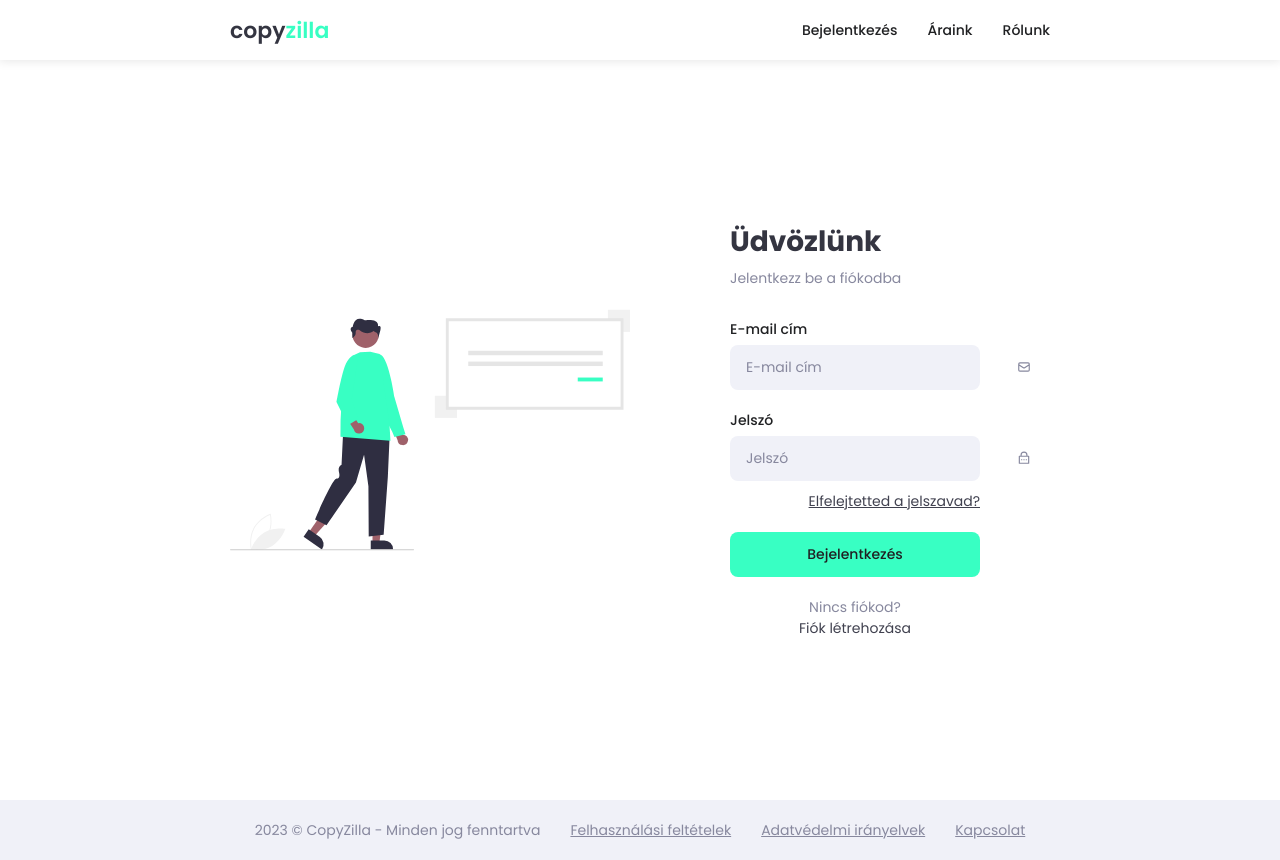
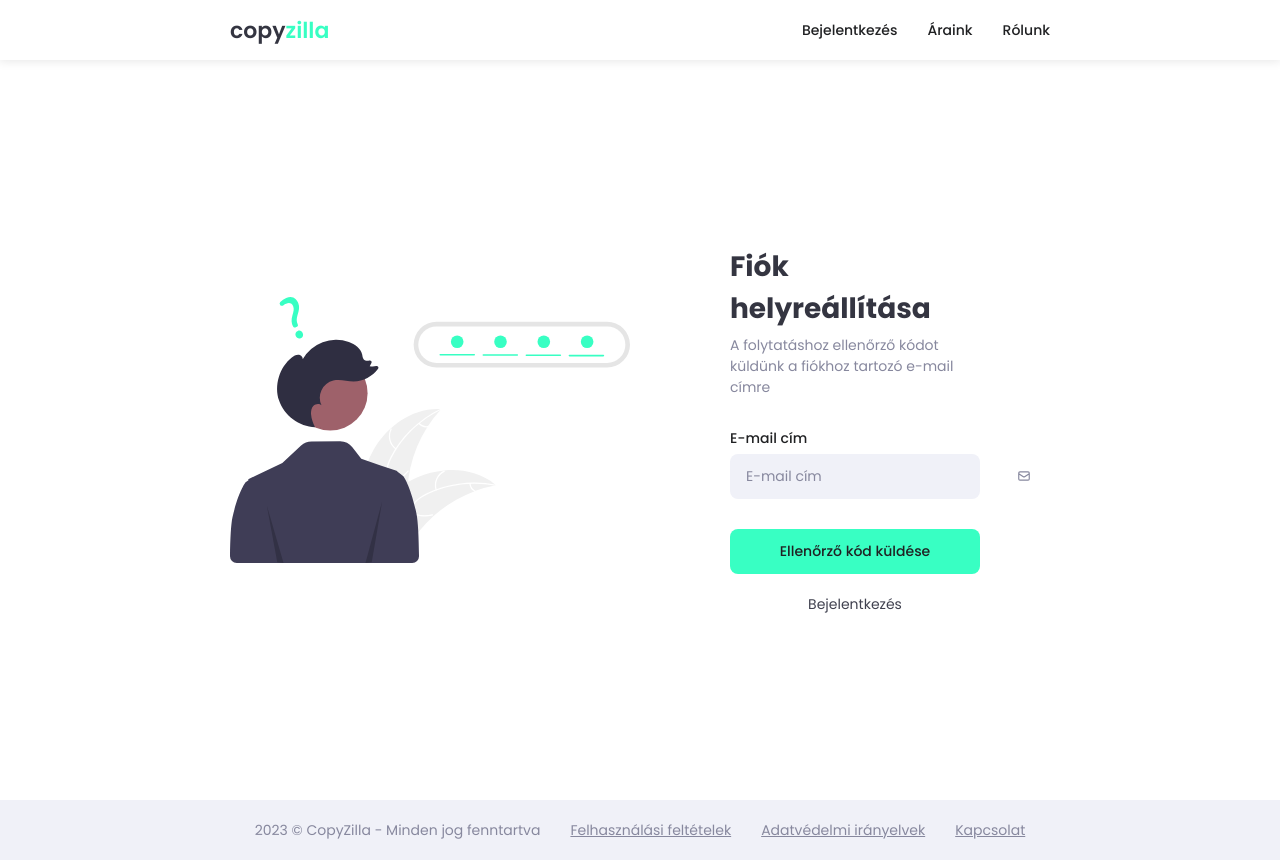
Before and after one commit to kiralyandrasdev/CopyZilla, a React (Create React App) app in the folder web/: page /auth/accountRecovery in a window 1280 px wide. Before the commit this address led to /auth/login. Built offline with nearby package versions, Linux system fonts and the light colour scheme; no server answers.

Commit message:
added password reset

```diff
--- a/web/src/features/authentication/components/RecoveryForm.js
+++ b/web/src/features/authentication/components/RecoveryForm.js
@@ -1,3 +1,4 @@
+import { getAuth, sendPasswordResetEmail } from "firebase/auth";
 import React, { useState } from "react";
 import { HiOutlineMail } from "react-icons/hi";
 import { useNavigate } from "react-router-dom";
@@ -6,6 +7,9 @@ import "./AuthForm.css";
 
 export default function RecoveryForm() {
     const [email, setEmail] = useState('');
+    const [message, setMessage] = useState(null);
+    const [errorMessage, setErrorMessage] = useState(null);
+    const [emailError, setEmailError] = useState(false);
 
     function handleEmailChange(event) {
         setEmail(event.target.value);
@@ -16,6 +20,29 @@ export default function RecoveryForm() {
         navigate(path);
     }
 
+    const canSendEmail = () => {
+        if (email.length === 0) {
+            setEmailError(true);
+            return false;
+        }
+        setEmailError(false);
+        return true;
+    }
+
+    const handlePasswordResetEmail = () => {
+        if (!canSendEmail()) return;
+        setMessage(null);
+        setErrorMessage(null);
+        const auth = getAuth();
+        sendPasswordResetEmail(auth, email)
+            .then(() => {
+                setMessage("E-mail sikeresen elküldve");
+            })
+            .catch((error) => {
+                setErrorMessage(error.message);
+            });
+    }
+
     return (
         <div className="authForm recoveryForm">
             <div className="authForm__header">
@@ -24,12 +51,14 @@ export default function RecoveryForm() {
             </div>
             <div className="authForm__field__container">
                 <div className="authForm__field__email">
-                    <TextField light={true} hint="E-mail cím" title="E-mail cím" value={email} suffixIcon={<HiOutlineMail />} onChange={handleEmailChange}></TextField>
+                    <TextField error={emailError} light={true} hint="E-mail cím" title="E-mail cím" value={email} suffixIcon={<HiOutlineMail />} onChange={handleEmailChange}></TextField>
                 </div>
             </div>
             <div className="authForm__primaryActions">
-                <AsyncButton loading={false} onClick={() => routeChange("/auth/login")} title="Ellenőrző kód küldése"></AsyncButton>
+                <AsyncButton loading={false} onClick={() => handlePasswordResetEmail()} title="Ellenőrző kód küldése"></AsyncButton>
             </div>
+            {message && <p className="authForm__message">{message}</p>}
+            {errorMessage && <p style={{ "color": "var(--red)" }} className="red">{errorMessage}</p>}
             <div className="authForm__secondaryActions">
                 <TextButton color="var(--grey3)" title="Bejelentkezés" onClick={() => routeChange("/auth/login")} />
             </div>
--- a/web/src/pages/auth/AuthRedirect.js
+++ b/web/src/pages/auth/AuthRedirect.js
@@ -4,6 +4,8 @@ import { Outlet, useNavigate } from 'react-router-dom';
 
 function AuthRedirect() {
     const navigate = useNavigate();
+
+    const path = window.location.pathname;
 
     useEffect(() => {
         const auth = getAuth();
@@ -17,7 +19,9 @@ function AuthRedirect() {
                     navigate('/auth/verifyEmail');
                 }
             } else {
-                navigate('/auth/login');
+                if (path === '/auth/verifyEmail') {
+                    navigate('/auth/login');
+                }
             }
         });
 
```
